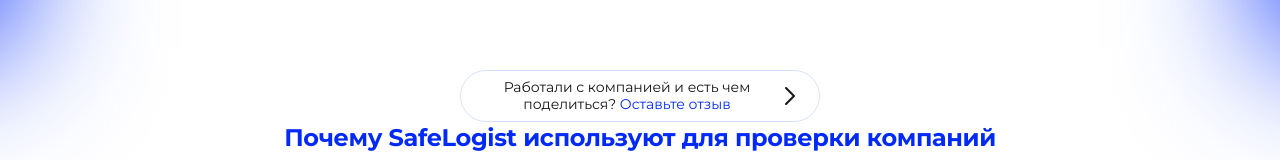
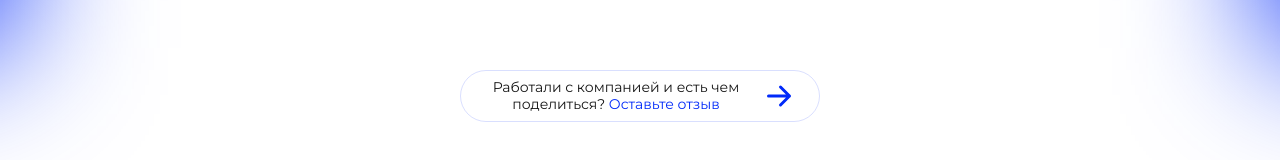
Before and after one commit to AAAlex2001/safelogist, a Next.js app in the folder frontend/: page /en/landing in a window 1280 px wide. Shown: the part 792-952 px from the top of the page. Built offline with nearby package versions, Linux system fonts and the light colour scheme; no server answers.

Commit message:
кнопка

```diff
--- a/frontend/src/app/[locale]/landing/reviewCta/ReviewCta.module.scss
+++ b/frontend/src/app/[locale]/landing/reviewCta/ReviewCta.module.scss
@@ -4,6 +4,7 @@
   justify-content: center;
   max-width: 360px;
   margin: 0 auto;
+  padding-bottom: 244px;
 }
 
 .ctaLink {
@@ -21,8 +22,14 @@
   font-size: 14px;
   line-height: 17px;
 
+  transition: border-color 180ms ease;
+
   cursor: pointer;
   user-select: none;
+}
+
+.ctaLink:hover {
+  border-color: var(--primary);
 }
 
 .text {
@@ -37,13 +44,20 @@
 
 .arrow {
   display: block;
-  width: 10px;
-  height: 18px;
-  color: currentColor;
+  width: 32px;
+  height: 32px;
+  color: var(--primary);
   flex: 0 0 auto;
+  transition: transform 300ms ease;
+}
+
+.ctaLink:hover .arrow,
+.ctaLink:focus-visible .arrow {
+  transform: translateX(5px);
 }
 
 .ctaLink:focus-visible {
   outline: 2px solid var(--primary);
   outline-offset: 2px;
+  border-color: var(--primary);
 }
--- a/frontend/src/app/[locale]/landing/reviewCta/ReviewCta.tsx
+++ b/frontend/src/app/[locale]/landing/reviewCta/ReviewCta.tsx
@@ -2,7 +2,7 @@
 
 import styles from "./ReviewCta.module.scss";
 import { Link } from "@/i18n/navigation";
-import ArrowSwiper from "@/icons/Arrow";
+import { ArrowRightCtaIcon } from "@/icons";
 
 export function ReviewCta() {
   return (
@@ -11,7 +11,7 @@ export function ReviewCta() {
         <span className={styles.text}>
           Работали с компанией и есть чем поделиться? <strong>Оставьте отзыв</strong>
         </span>
-        <ArrowSwiper className={styles.arrow} />
+        <ArrowRightCtaIcon className={styles.arrow} />
       </Link>
     </section>
   );
--- a/frontend/src/components/FaqComponent/FaqComponent.module.scss
+++ b/frontend/src/components/FaqComponent/FaqComponent.module.scss
@@ -6,7 +6,7 @@
   padding: 8px 32px;
   width: 100%;
   background: var(--card-bg);
-  border: 2px solid var(--input-border);
+  border: 1px solid var(--input-border);
   border-radius: 23px;
   transition: border-color 180ms ease;
   max-width: 800px;
--- /dev/null
+++ b/frontend/src/icons/ArrowRightCtaIcon.tsx
@@ -0,0 +1,28 @@
+import React from "react";
+
+type Props = {
+  className?: string;
+};
+
+export default function ArrowRightCtaIcon({ className }: Props) {
+  return (
+    <svg
+      className={className}
+      width="32"
+      height="32"
+      viewBox="0 0 32 32"
+      fill="none"
+      xmlns="http://www.w3.org/2000/svg"
+      aria-hidden="true"
+      focusable="false"
+    >
+      <path
+        d="M26.5 16L17.5 25M26.5 16L17.5 7M26.5 16H5.5"
+        stroke="currentColor"
+        strokeWidth={3}
+        strokeLinecap="round"
+        strokeLinejoin="round"
+      />
+    </svg>
+  );
+}
--- a/frontend/src/icons/index.ts
+++ b/frontend/src/icons/index.ts
@@ -16,3 +16,4 @@ export { default as Step2Icon } from './Step2Icon';
 export { default as Step3Icon } from './Step3Icon';
 export { default as TruckIcon } from './TruckIcon';
 export { default as PlusIcon } from './PlusIcon';
+export { default as ArrowRightCtaIcon } from './ArrowRightCtaIcon';
```
